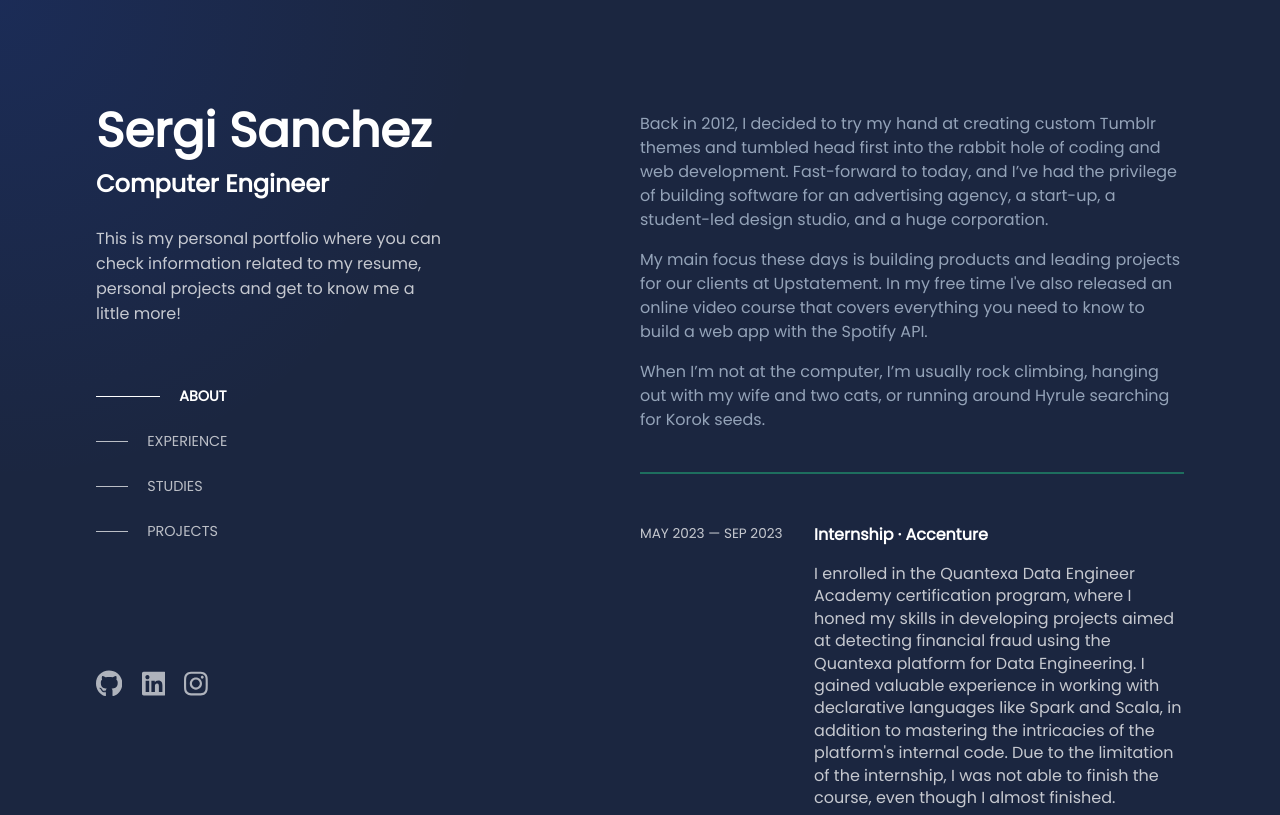
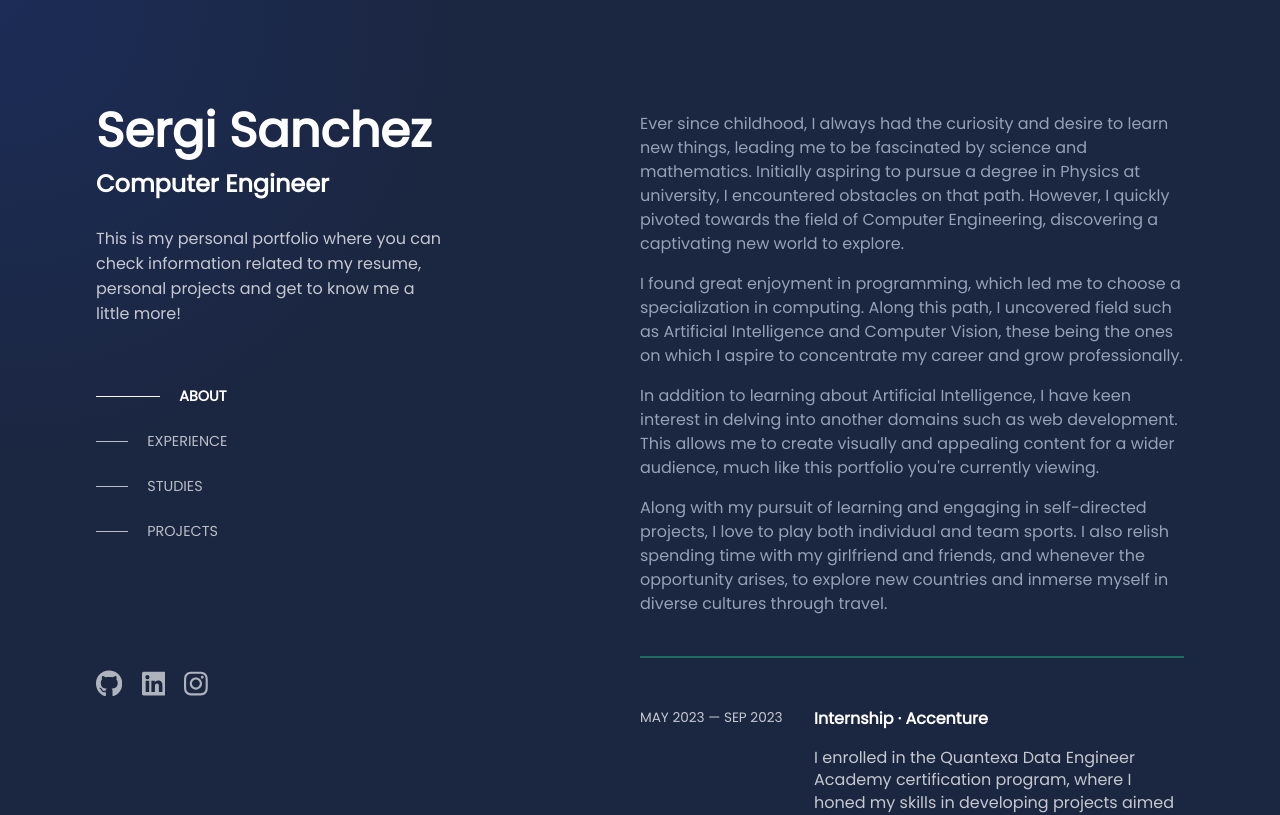
Before and after one commit to sergissh/portfolio, a React (Vite) app: page / in a window 1280 px wide. Shown: the top 815 px of the page. Built offline with nearby package versions, Linux system fonts and the light colour scheme; no server answers.

Commit message:
About finished

```diff
--- a/src/components/About.jsx
+++ b/src/components/About.jsx
@@ -5,22 +5,27 @@ function About() {
     <AboutWrapper id='about'>
       <h2 className='section-title'>About Me</h2>
       <p>
-      Back in 2012, I decided to try my hand at creating custom Tumblr
-      themes and tumbled head first into the rabbit hole of coding and web
-      development. Fast-forward to today, and I’ve had the privilege of
-      building software for an advertising agency, a start-up, a
-      student-led design studio, and a huge corporation.
+        Ever since childhood, I always had the curiosity and desire to learn new things,
+        leading me to be fascinated by science and mathematics. Initially aspiring to pursue
+        a degree in Physics at university, I encountered obstacles on that path.
+        However, I quickly pivoted towards the field of Computer Engineering, discovering a
+        captivating new world to explore.
       </p>
       <p>
-      My main focus these days is building products and leading projects
-        for our clients at Upstatement. In my free time I've also released
-        an online video course that covers everything you need to know to
-        build a web app with the Spotify API.
+        I found great enjoyment in programming, which led me to choose a specialization in computing.
+        Along this path, I uncovered field such as Artificial Intelligence and Computer Vision,
+        these being the ones on which I aspire to concentrate my career and grow professionally.
       </p>
       <p>
-      When I’m not at the computer,
-      I’m usually rock climbing, hanging out with my wife and two cats,
-      or running around Hyrule searching for Korok seeds.
+        In addition to learning about Artificial Intelligence, I have keen interest in delving into another domains
+        such as web development. This allows me to create visually and appealing content for a wider audience, much
+        like this portfolio you're currently viewing.
+      </p>
+      <p>
+          Along with my pursuit of learning and engaging in self-directed projects, I love to play
+          both individual and team sports. I also relish spending time with my girlfriend and friends,
+          and whenever the opportunity arises, to explore new countries and inmerse myself in diverse cultures
+          through travel.
       </p>
     </AboutWrapper>
   )
```
